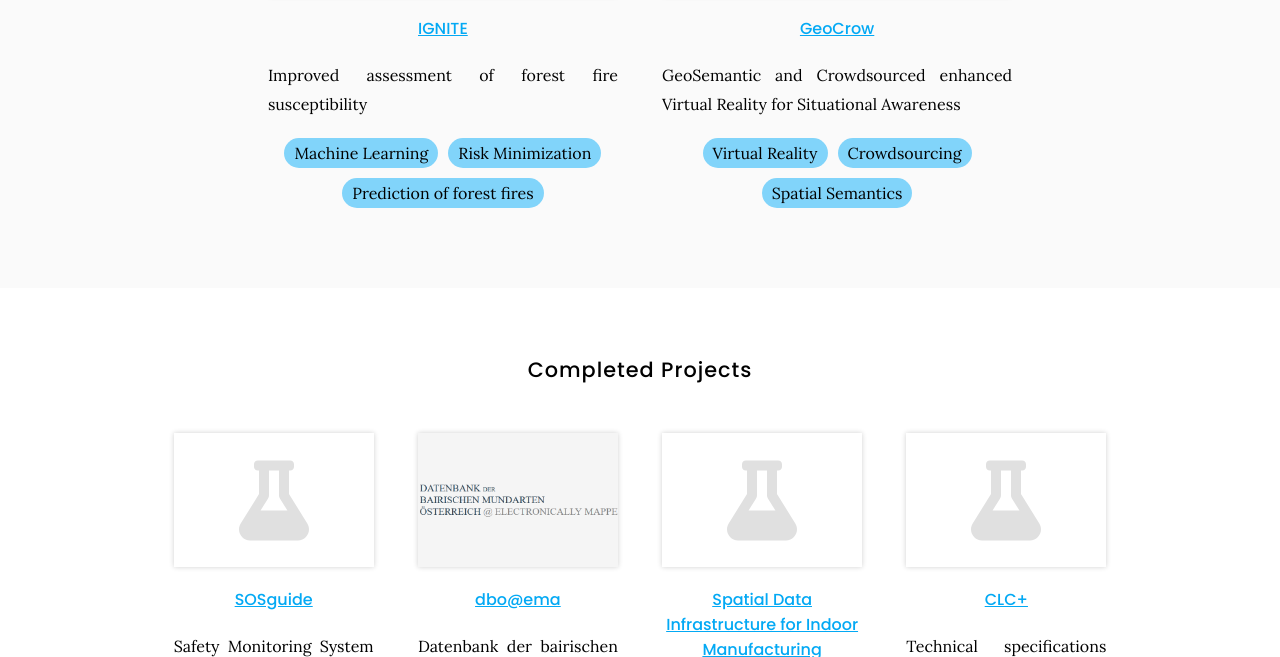
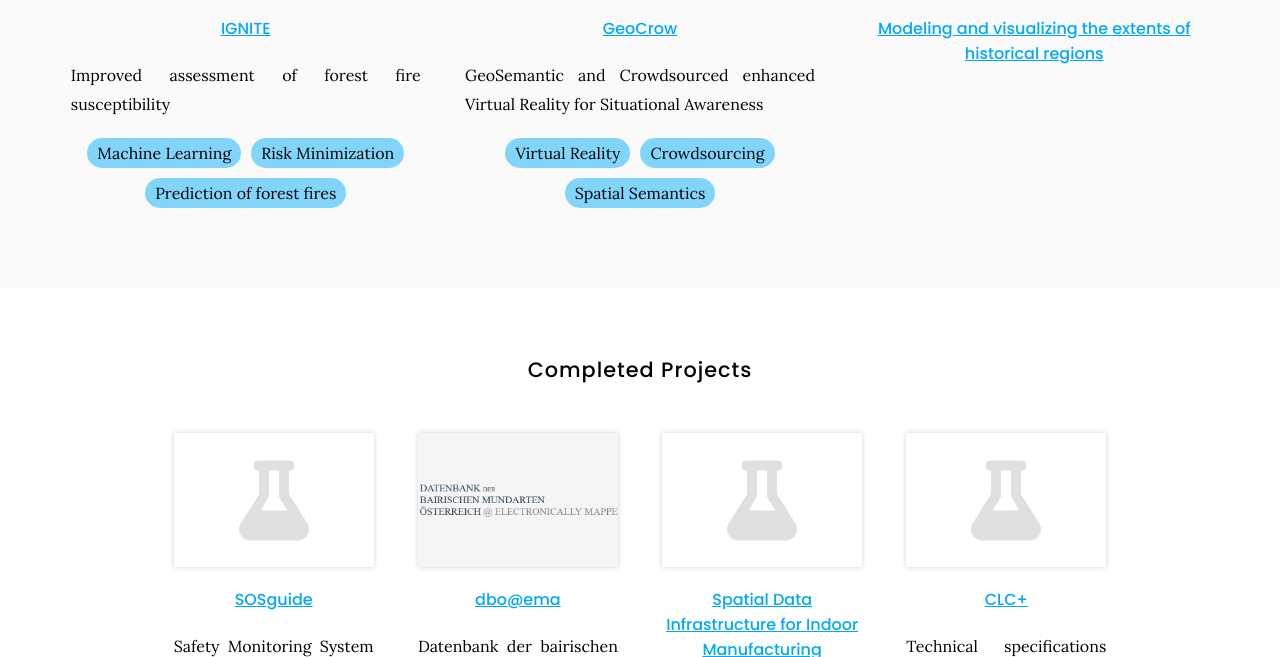
Before and after one commit to Geoinfo-TUGraz/Geoinfo-TUGraz.github.io, a Jekyll site: the page built from projects/index.md, in a window 1280 px wide and 900 px high, scrolled down 971 px, cut to the strip 243-900 px from the top of the window. Built offline with Jekyll 4.4.1, drawn with Linux system fonts in a browser that asks for light colours.

Commit message:
Update projects.yaml

```diff
--- a/_data/projects.yaml
+++ b/_data/projects.yaml
@@ -52,6 +52,13 @@
     - Crowdsourcing
     - Spatial Semantics
 
+- title: Modeling and visualizing the extents of historical regions
+  group: featured
+  image:
+  link: projects/historical_regions
+  description:
+  tags:
+
  # Completed projects
 
 - title: SOSguide
```
